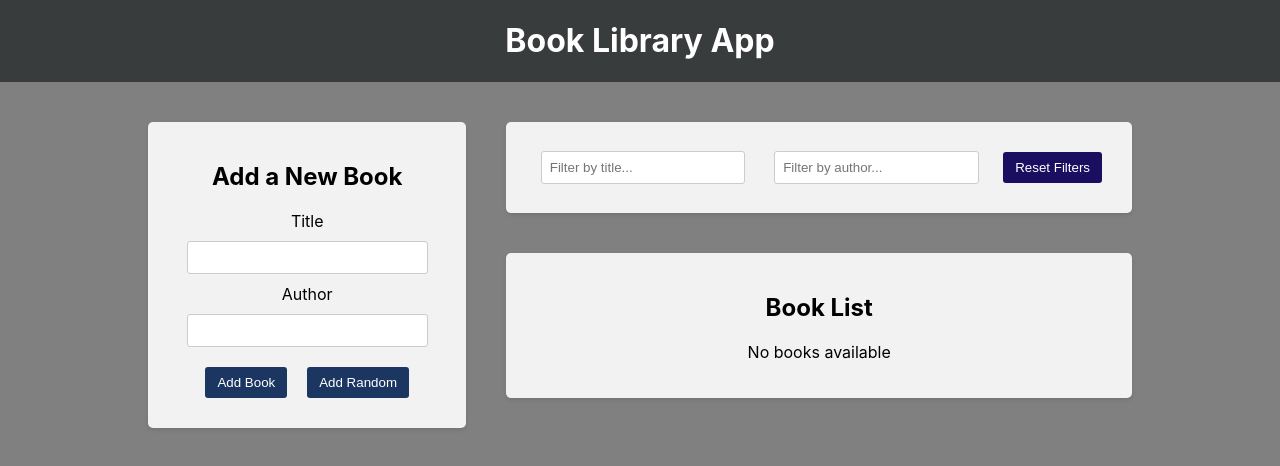
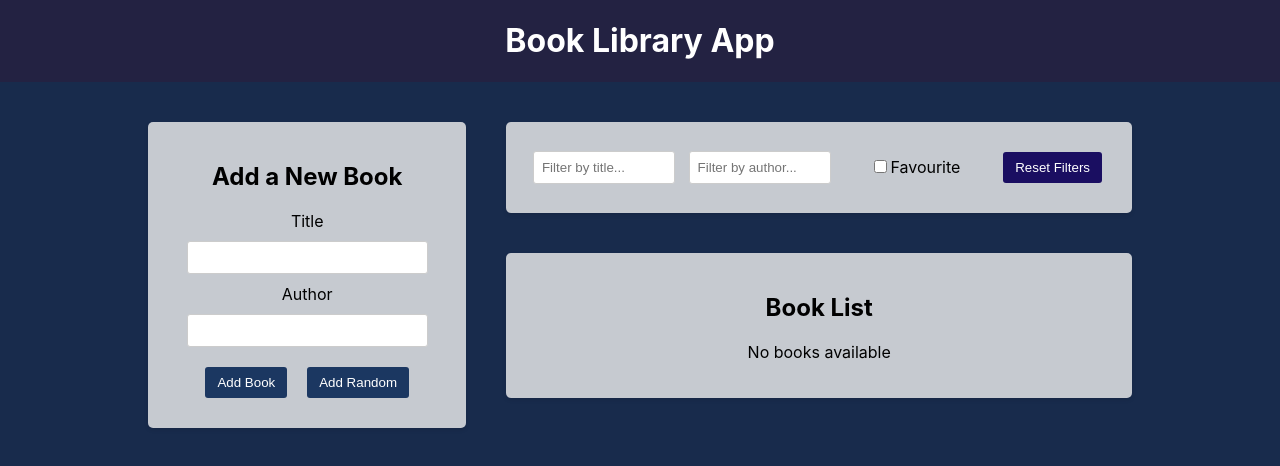
Before and after one commit to B1ackPegasus/Book_Library_App, a React (Create React App) app in the folder frontend/: page / in a window 1280 px wide. Shown: the top 466 px of the page. Built offline with nearby package versions, Linux system fonts and the light colour scheme.

Commit message:
Added filter for fovourite books

```diff
--- a/frontend/src/App.css
+++ b/frontend/src/App.css
@@ -7,7 +7,7 @@
 }
 
 .app-header {
-  background-color: #393c3c;
+  background-color: #232242;
   color: #fff;
   width: 100%;
   margin-bottom: 20px;
@@ -38,7 +38,7 @@
 .app-block {
   padding: 20px;
   margin: 20px;
-  background-color: #f2f2f2;
+  background-color: rgba(242, 242, 242, 0.8);
   border-radius: 5px;
   box-shadow: 0 2px 4px rgba(0, 0, 0, 0.1);
 }
--- a/frontend/src/components/BookList/BookList.js
+++ b/frontend/src/components/BookList/BookList.js
@@ -3,7 +3,7 @@ import "./BookList.css";
 import {deleteBook, makeBookAsFavourite} from "../../redux/Books/ActionCreator";
 import { BsBookmarkHeart } from "react-icons/bs";
 import { BsBookmarkHeartFill } from "react-icons/bs";
-import {selectAuthorFilter, selectTitleFilter} from "../../redux/slices/filterSlice";
+import {selectAuthorFilter, selectTitleFilter , selectOnlyFavourite} from "../../redux/slices/filterSlice";
 
 
 const BookList = () => {
@@ -11,6 +11,7 @@ const BookList = () => {
     const books = useSelector(state => state.books); //every time books will change => rerender
     const titleFilter = useSelector(selectTitleFilter);
     const authorFilter = useSelector(selectAuthorFilter);
+    const onlyFavouriteFilter = useSelector(selectOnlyFavourite);
 
     const filteredBooks = books.filter((book)=>{
         const matchesTitle = book.title
@@ -19,7 +20,9 @@ const BookList = () => {
             book.author
             .toLowerCase()
             .includes(authorFilter.toLowerCase());
-            return matchesTitle
+        const matchesFavourite = onlyFavouriteFilter ? book.isFavourite : true;
+
+            return matchesTitle && matchesFavourite;
     });
 
 
--- a/frontend/src/components/Filter/Filter.js
+++ b/frontend/src/components/Filter/Filter.js
@@ -1,12 +1,20 @@
 import './Filter.css'
 import {useDispatch, useSelector} from 'react-redux'
-import {selectTitleFilter,selectAuthorFilter, resetFilter, setTitleFilter,setAuthorFilter} from "../../redux/slices/filterSlice";
+import {selectTitleFilter,
+        selectAuthorFilter,
+        selectOnlyFavourite,
+        resetFilter,
+        setTitleFilter,
+        setAuthorFilter,
+        showFavourite
+        } from "../../redux/slices/filterSlice";
 
 
 const Filter = ()=>{
     const dispatch = useDispatch();
     const filterTitle = useSelector(selectTitleFilter);
     const filterAuthor = useSelector(selectAuthorFilter);
+    const showFavouriteBooks = useSelector(selectOnlyFavourite);
 
     const handleTitleFilterChange=(e)=>{
         dispatch(setTitleFilter(e.target.value));
@@ -20,6 +28,9 @@ const Filter = ()=>{
         dispatch(setAuthorFilter(e.target.value))
     }
 
+    const handleOnlyFavouriteFilterChange=(e)=>{
+        dispatch(showFavourite())
+    }
 
     return(
         <div className="app-block filter">
@@ -38,6 +49,13 @@ const Filter = ()=>{
                         placeholder="Filter by author..."
                         onChange={handleAuthorFilterChange}/>
                 </div>
+                <div className="filter-group">
+                    <label>
+                    <input type = "checkbox"
+                           checked={showFavouriteBooks}
+                           onChange={handleOnlyFavouriteFilterChange}/>Favourite
+                    </label>
+                </div>
                 <button type="button" onClick={handleResetFilters}>Reset Filters</button>
             </div>
         </div>
--- a/frontend/src/index.css
+++ b/frontend/src/index.css
@@ -5,7 +5,7 @@ body {
     sans-serif;
   -webkit-font-smoothing: antialiased;
   -moz-osx-font-smoothing: grayscale;
-  background-color: gray;
+  background-color: #182b4c;
 }
 
 code {
--- a/frontend/src/redux/slices/filterSlice.js
+++ b/frontend/src/redux/slices/filterSlice.js
@@ -2,7 +2,8 @@ import { createSlice } from "@reduxjs/toolkit";
 
 const initialState = {
     title:'',
-    author:''
+    author:'',
+    onlyFavourite:false
 }
 
 const filterSlice = createSlice({
@@ -17,9 +18,13 @@ const filterSlice = createSlice({
             setAuthorFilter:(state, action) =>{
                 return{...state ,author:action.payload}
             },
-            resetFilter:(state,action) =>{
+            resetFilter:() =>{
                     return initialState
+            },
+            showFavourite:(state,action)=>{
+                return {...state , onlyFavourite:!state.onlyFavourite}
             }
+
 
 
     }
@@ -29,10 +34,18 @@ const filterSlice = createSlice({
 //filterSlice.actions.setTitleFilter('toPayload')
 
 
-export const {setTitleFilter , resetFilter,setAuthorFilter} = filterSlice.actions
+export const {setTitleFilter
+             ,resetFilter
+             ,setAuthorFilter
+             ,showFavourite
+             } = filterSlice.actions
+
 
 export const selectAuthorFilter = (state) => state.filter.author
 export const selectTitleFilter = (state)=> state.filter.title;//subscribe to changes title
+export const selectOnlyFavourite = (state)=> state.filter.onlyFavourite;
+//selector for every
+
 
 //return reducer
 export default filterSlice.reducer
```
